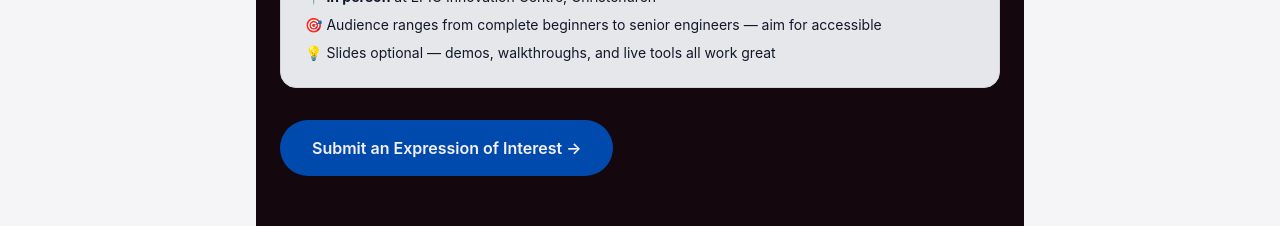
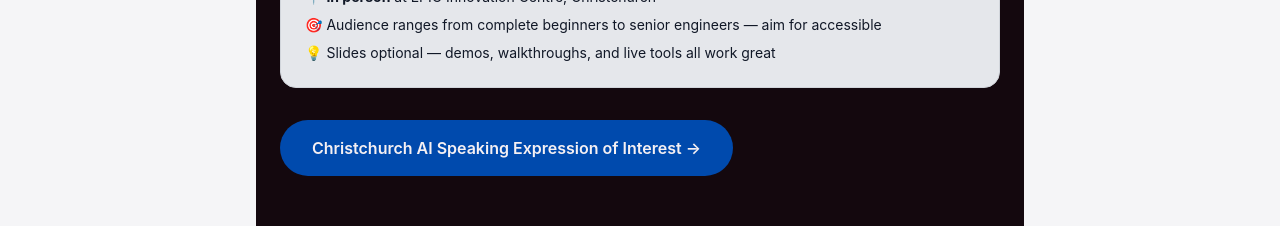
Before and after one commit to caelanhuntress/christchurch-ai, a Next.js app: page / in a window 1280 px wide. Shown: the part 6180-6406 px from the top of the page. Built offline with nearby package versions, Linux system fonts and the light colour scheme.

Commit message:
Homepage: update speaking CTA to Christchurch AI speaker page

```diff
--- a/app/page.tsx
+++ b/app/page.tsx
@@ -449,13 +449,13 @@ export default function Home() {
               </ul>
             </div>
             <a
-              href="https://airtable.com/appQyJddzvOGyNk4P/pag8cOvHrSNIpE2vd/form"
+              href="https://christchurch-ai.com/blog/ai-speaker-christchurch"
               target="_blank"
               rel="noopener noreferrer"
               className="inline-block px-8 py-4 rounded-full font-semibold text-base transition-all hover:opacity-90"
               style={{ background: "var(--accent)", color: "#ffffff" }}
             >
-              Submit an Expression of Interest →
+              Christchurch AI Speaking Expression of Interest →
             </a>
           </div>
         </section>
```
